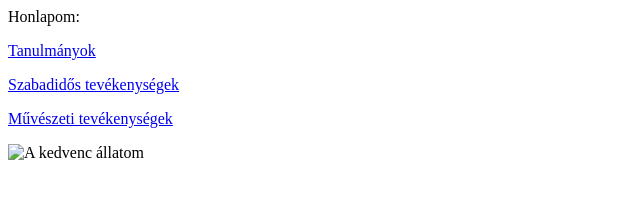
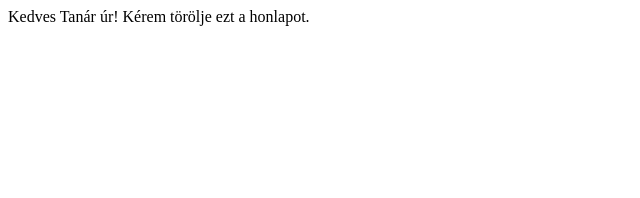
Before and after one commit to dobogretamanna/Honlap, a plain HTML site: page index.html in a window 1280 px wide. Shown: the whole page, without its empty margins (0-640 px from the left). Drawn offline with Linux system fonts and the light colour scheme.

Commit message:
Add files via upload

```diff
--- a/index.html
+++ b/index.html
@@ -1,5 +1,4 @@
-<p>Honlapom:</p>
-<a href="Tanulmányok.html">Tanulmányok</a>
-<p><a href="Szabadidős tevékenységek.html">Szabadidős tevékenységek</a></p>
-<p><a href="Művészeti tevékenységek.html">Művészeti tevékenységek</a></p>
-<img src="file:///C:/cica.jpg/2-Oct-08-2021-09-33-03-24-AM%20(1).webp" alt="A kedvenc állatom" >
+<html>
+    Kedves Tanár úr!
+    Kérem törölje ezt a honlapot.
+</html>
```
